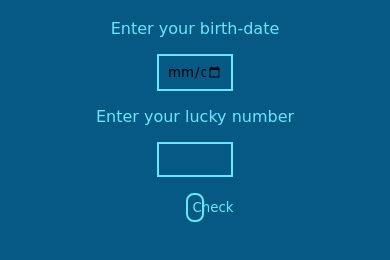
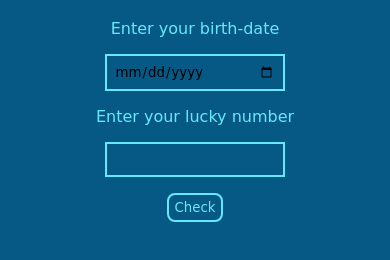
Before and after one commit to deepalishivanagi/Birthday-lucky-app-vanillaJS, a plain HTML site: page index.html in a window 390 px wide. Shown: the part 100-360 px from the top of the page. Drawn offline with Linux system fonts and the light colour scheme; a web font is replaced by a local one.

Commit message:
style:added media queries for width adjustment

```diff
--- a/style.css
+++ b/style.css
@@ -13,13 +13,13 @@ body{
 input{
     padding: 0.5rem;
     margin:1rem 1rem;
-    width: 15%;
+    width: 25%;
     border: 0.15rem solid var(--secondary-color);
     background-color: var(--primary-color);
     font-family: inherit;
 }
 button{
-    width: 5%;
+    width: 8%;
     margin-bottom: 1rem;
     padding: 0.3rem 0.3rem;
     border: 0.15rem solid var(--secondary-color);
@@ -28,6 +28,23 @@ button{
     font-family: inherit;
     color: var(--secondary-color);
 }
+@media (max-width: 300px){
+    input {
+        width: 50%;
+    }
+    button{
+        width: 20%;
+    }
+}
+@media (max-width: 600px){
+    input {
+        width: 43%;
+    }
+    button{
+        width: 15%;
+    }
+}
+
 p{
     padding: 0.5rem 0.5rem;
     color: var(--secondary-color);
```
